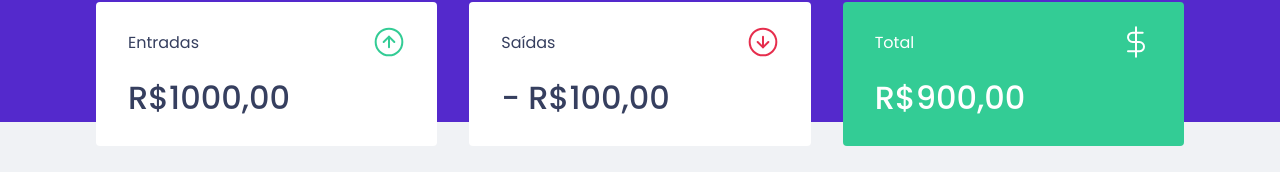
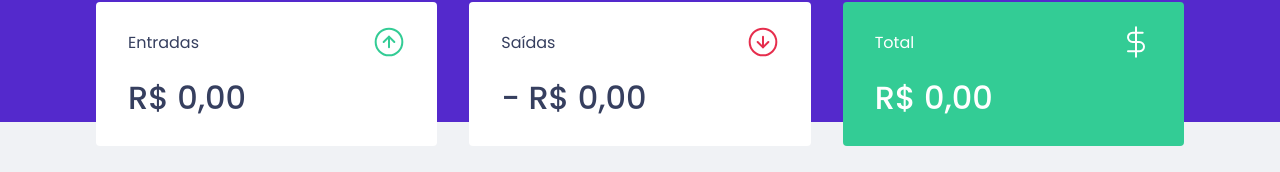
Before and after one commit to idpedro/ignite_dtmoney, a React (Create React App) app: page / in a window 1280 px wide. Shown: the part 150-322 px from the top of the page. Built offline with nearby package versions, Linux system fonts and the light colour scheme; no server answers; what miragejs would draw is missing.

Commit message:
Create Summary Transaction sum and format

```diff
--- a/src/components/Summary/index.tsx
+++ b/src/components/Summary/index.tsx
@@ -1,10 +1,28 @@
+import { useContext } from "react";
 import IncomeImg from "../../assets/income.svg";
 import OutcomeImg from "../../assets/outcome.svg";
 import TotalImg from "../../assets/total.svg";
+import { TransactionsContext } from "../../TransactionsContext";
 
 import { Container } from "./styles";
 
 export function Summary() {
+  const { transactions } = useContext(TransactionsContext);
+
+  const summary = transactions.reduce(
+    (acc, transaction) => {
+      if (transaction.type === "deposit") {
+        acc.deposits += transaction.amount;
+        acc.total += transaction.amount;
+      } else {
+        acc.withdraw += transaction.amount;
+        acc.total -= transaction.amount;
+      }
+      return acc;
+    },
+    { deposits: 0, withdraw: 0, total: 0 }
+  );
+
   return (
     <Container>
       <div>
@@ -12,21 +30,37 @@ export function Summary() {
           <p>Entradas</p>
           <img src={IncomeImg} alt="Entradas" />
         </header>
-        <strong>R$1000,00</strong>
+        <strong>
+          {new Intl.NumberFormat("pt-br", {
+            style: "currency",
+            currency: "BRL",
+          }).format(summary.deposits)}
+        </strong>
       </div>
       <div>
         <header>
           <p>Saídas</p>
           <img src={OutcomeImg} alt="Saídas" />
         </header>
-        <strong>- R$100,00</strong>
+        <strong>
+          -{" "}
+          {new Intl.NumberFormat("pt-br", {
+            style: "currency",
+            currency: "BRL",
+          }).format(summary.withdraw)}
+        </strong>
       </div>
       <div className="highlight-background">
         <header>
           <p>Total</p>
           <img src={TotalImg} alt="Total" />
         </header>
-        <strong>R$900,00</strong>
+        <strong>
+          {new Intl.NumberFormat("pt-br", {
+            style: "currency",
+            currency: "BRL",
+          }).format(summary.total)}
+        </strong>
       </div>
     </Container>
   );
```
